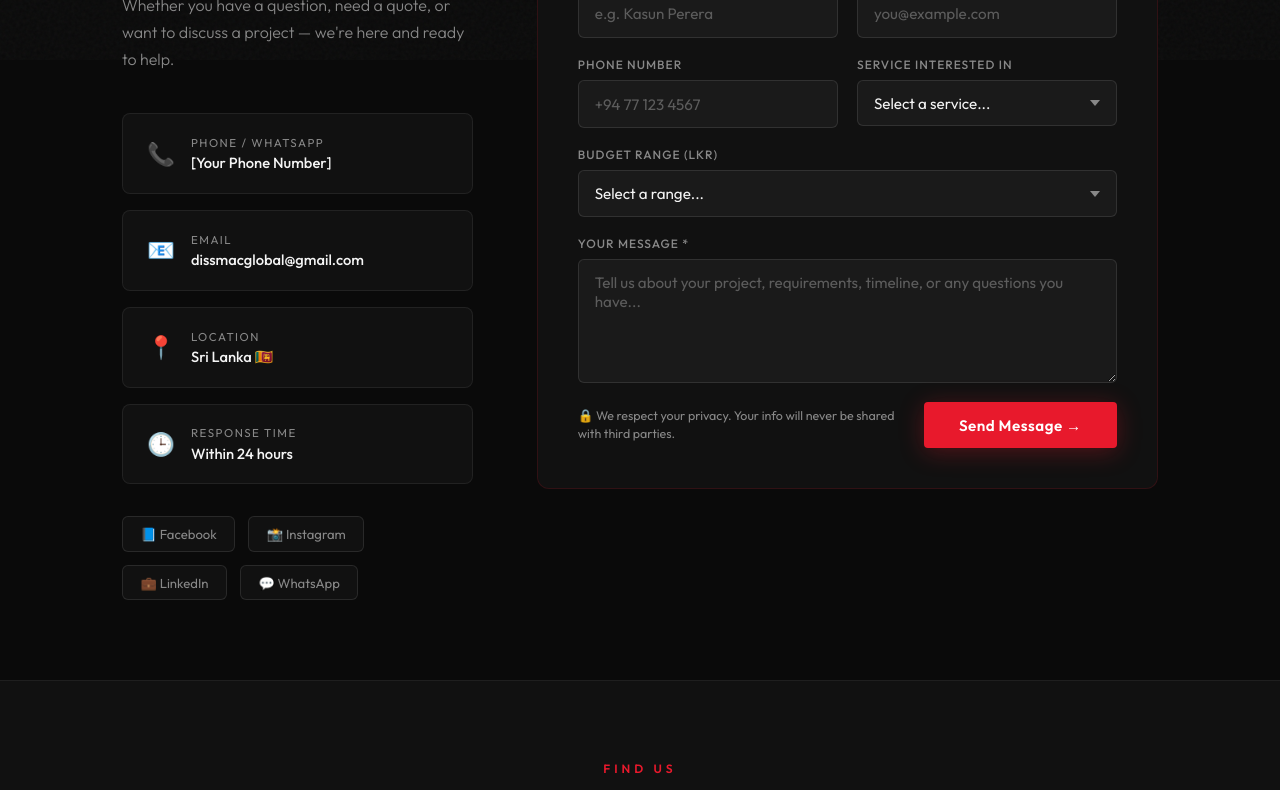
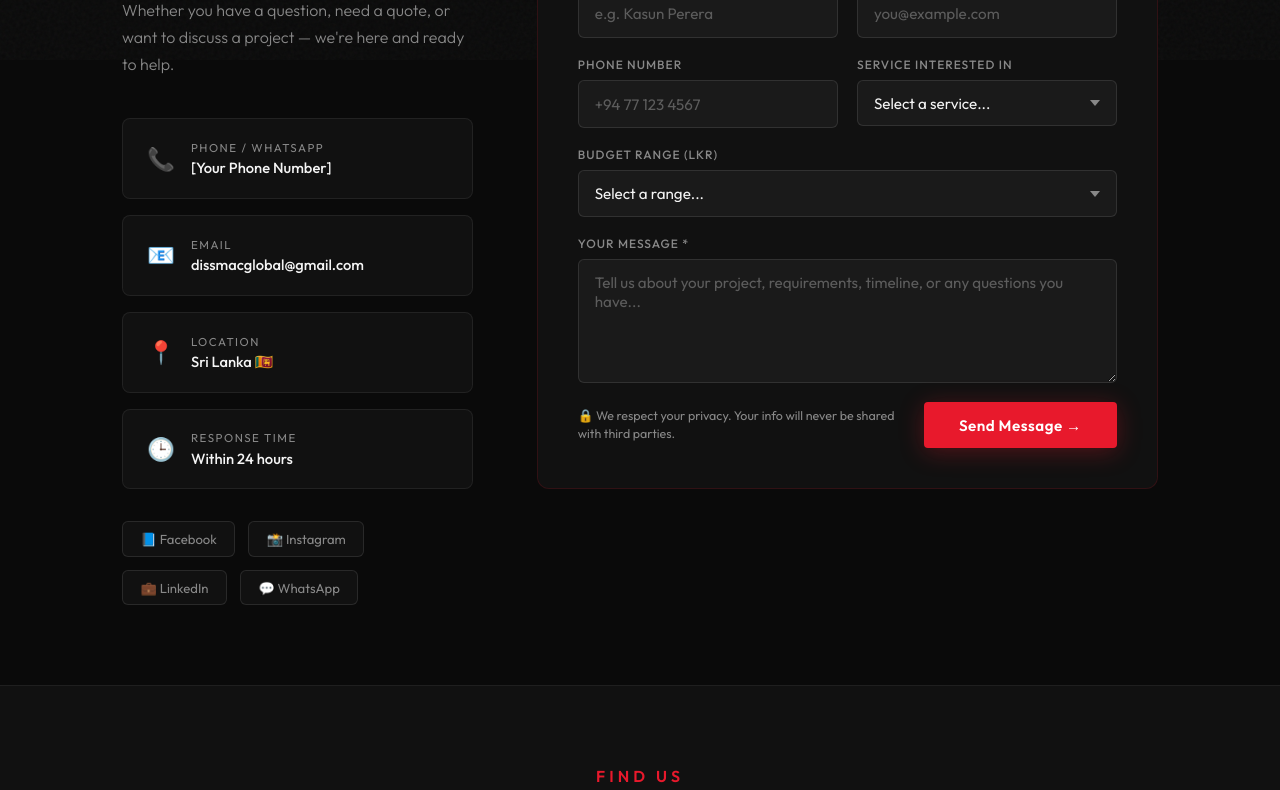
Before and after one commit to Chamuditha-12/dissmac_global, a plain HTML site: page contact.html in a window 1280 px wide. Shown: the part 740-1530 px from the top of the page. Drawn offline with Linux system fonts and the light colour scheme.

Commit message:
Update shared.css

```diff
--- a/shared.css
+++ b/shared.css
@@ -71,7 +71,7 @@ body::before{content:'';position:fixed;inset:0;background-image:url("data:[embed
 .page-subtitle{margin-top:1rem;font-size:1.05rem;color:var(--grey);font-weight:300;max-width:560px;margin-left:auto;margin-right:auto;line-height:1.7;animation:fadeUp .7s .35s both}
 
 /* SECTION HELPERS */
-.section-label{font-size:.75rem;letter-spacing:4px;text-transform:uppercase;color:var(--red);font-weight:600;margin-bottom:.8rem}
+.section-label{font-size:.99rem;letter-spacing:4px;text-transform:uppercase;color:var(--red);font-weight:600;margin-bottom:.8rem}
 .section-title{font-family:var(--font-head);font-size:clamp(2rem,5vw,3.5rem);color:var(--white);letter-spacing:1px;line-height:1.05}
 .section-desc{color:var(--grey);line-height:1.7;font-weight:300;margin-top:.6rem}
 
```
